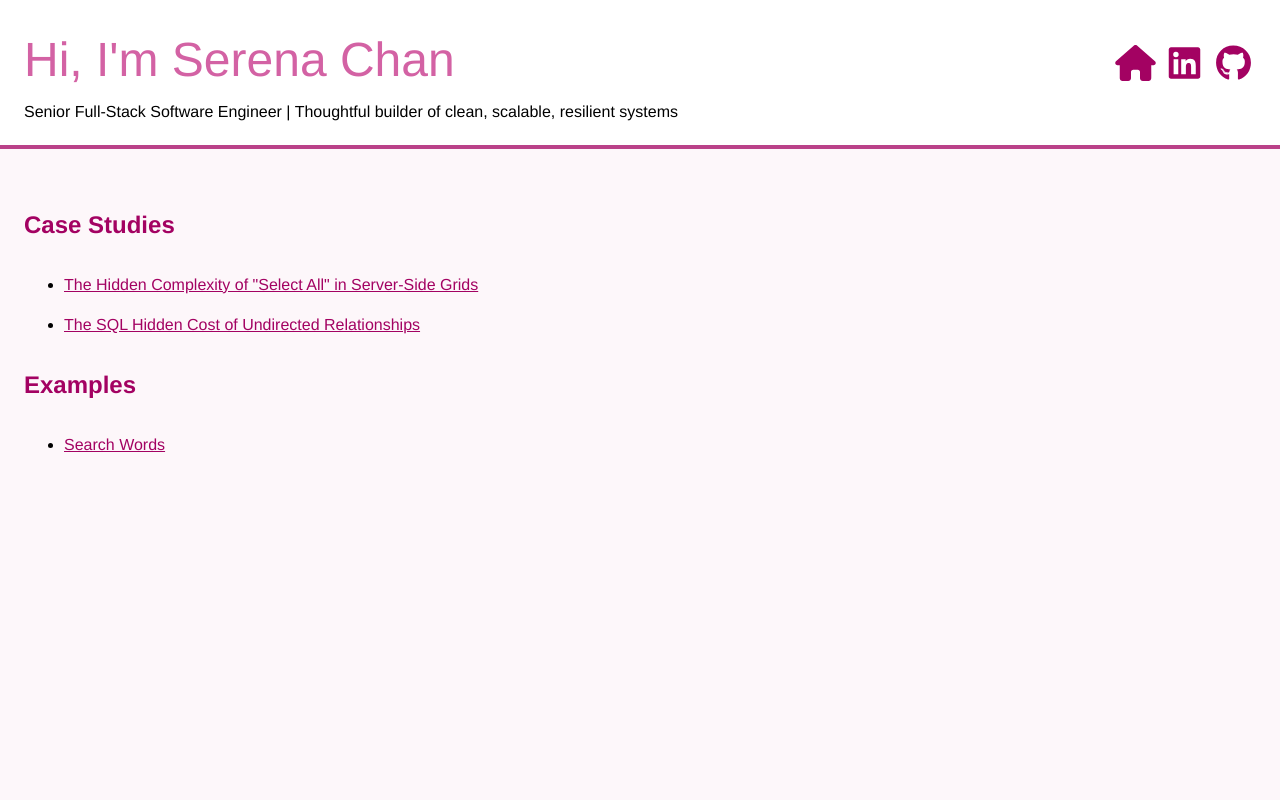
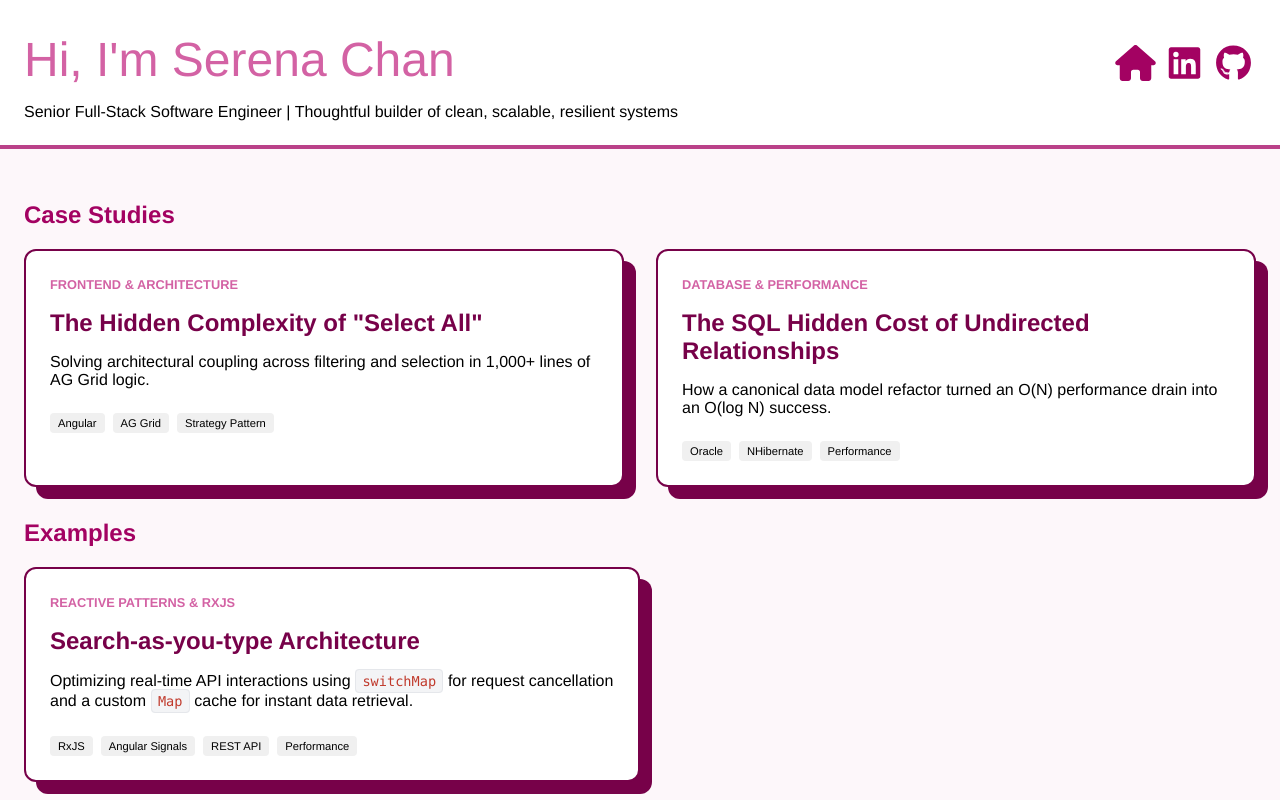
Before and after one commit to serenasychan/serenasychan.github.io, an Angular app: page / in a window 1280 px wide. Built offline with nearby package versions, Linux system fonts and the light colour scheme.

Commit message:
styling home pag

```diff
--- a/src/app/app.routes.ts
+++ b/src/app/app.routes.ts
@@ -6,7 +6,7 @@ import { CaseStudyAssociationsPageComponent } from '../pages/case-study-associat
 
 export const routes: Routes = [
   { path: '', component: TableOfContents },
-  { path: 'searchWords', component: SearchAsYouTypeComponent },
-  { path: 'selectAll', component: CaseStudySelectAllPageComponent },
+  { path: 'search-words', component: SearchAsYouTypeComponent },
+  { path: 'select-all', component: CaseStudySelectAllPageComponent },
   { path: 'associations', component: CaseStudyAssociationsPageComponent },
 ];
--- a/src/pages/search-as-you-type/search-as-you-type.component.scss
+++ b/src/pages/search-as-you-type/search-as-you-type.component.scss
@@ -4,6 +4,7 @@
   display: flex;
   flex-direction: row;
   flex: 1;
+  height: 100%;
   margin: 0 t.$space-xl;
 }
 
@@ -18,13 +19,12 @@ app-card {
   flex: 1;
   font-family: 'Courier New', Courier, monospace;
   font-size: 18pt;
-  margin-top: t.$space-l;
   max-width: 1000px;
 }
 
 #searchString {
   border: 2px solid t.$ui-accent-dark-75;
-  border-radius: t.$radius-l;
+  border-radius: t.$radius-m;
   color: t.$ui-accent-dark;
   font-family: 'Courier New', Courier, monospace;
   font-size: 18pt;
@@ -40,7 +40,7 @@ app-card {
     background-color: t.$ui-primary;
     border-radius: t.$radius-l;
     justify-content: center;
-    padding: 6px;
+    padding: t.$space-xs;
     margin: t.$space-m;
     min-width: 200px;
     text-align: center;
--- a/src/pages/table-of-contents/table-of-contents.html
+++ b/src/pages/table-of-contents/table-of-contents.html
@@ -1,10 +1,47 @@
-<h2>Case Studies</h2>
-<ul>
-  <!--  <li>Designing a Reusable Server-Side Grid Architecture in Angular</li>-->
-  <li><a href="./selectAll">The Hidden Complexity of "Select All" in Server-Side Grids</a></li>
-  <li><a href="./associations">The SQL Hidden Cost of Undirected Relationships</a></li>
-</ul>
-<h2>Examples</h2>
-<ul>
-  <li><a href="./searchWords">Search Words</a></li>
-</ul>
+<section class="gallery">
+  <h2 class="section-title">Case Studies</h2>
+  <div class="card-grid">
+    <a routerLink="select-all" class="project-card">
+      <div class="card-content">
+        <span class="category">Frontend & Architecture</span>
+        <h3>The Hidden Complexity of "Select All"</h3>
+        <p>Solving architectural coupling across filtering and selection in 1,000+ lines of AG Grid logic.</p>
+        <div class="tags">
+          <span>Angular</span><span>AG Grid</span><span>Strategy Pattern</span>
+        </div>
+      </div>
+    </a>
+
+    <a routerLink="/associations" class="project-card">
+      <div class="card-content">
+        <span class="category">Database & Performance</span>
+        <h3>The SQL Hidden Cost of Undirected Relationships</h3>
+        <p>How a canonical data model refactor turned an O(N) performance drain into an O(log N) success.</p>
+        <div class="tags">
+          <span>Oracle</span><span>NHibernate</span><span>Performance</span>
+        </div>
+      </div>
+    </a>
+
+  </div>
+</section>
+<section>
+  <h2 class="section-title">Examples</h2>
+  <div class="card-grid">
+
+    <a routerLink="/search-words" class="project-card">
+      <div class="card-content">
+        <span class="category">Reactive Patterns & RxJS</span>
+        <h3>Search-as-you-type Architecture</h3>
+        <p>
+          Optimizing real-time API interactions using <code>switchMap</code> for request cancellation
+          and a custom <code>Map</code> cache for instant data retrieval.
+        </p>
+        <div class="tags">
+          <span>RxJS</span><span>Angular Signals</span><span>REST API</span><span>Performance</span>
+        </div>
+      </div>
+    </a>
+
+  </div>
+</section>
--- a/src/pages/table-of-contents/table-of-contents.scss
+++ b/src/pages/table-of-contents/table-of-contents.scss
@@ -1,10 +1,60 @@
 @use '../../tokens' as t;
 
 :host {
-  line-height: 2;
   margin: 0 t.$space-l;
 }
 
 a:hover {
   background-color: t.$ui-primary-50;
 }
+
+.card-grid {
+  display: grid;
+  grid-template-columns: repeat(auto-fit, minmax(350px, 0.5fr));
+  gap: t.$space-xl;
+  margin-top: t.$space-m;
+  margin-bottom: t.$space-xl;
+}
+
+.project-card {
+  text-decoration: none;
+  color: inherit;
+  background: white;
+  border: 2px solid t.$brand-plum;
+  border-radius: t.$radius-l;
+  padding: t.$space-l;
+  transition: transform 0.2s ease;
+
+  box-shadow: 12px 12px 0 t.$brand-plum;
+
+  &:hover {
+    transform: translate(-4px, -4px);
+    box-shadow: 16px 16px 0 t.$brand-orange;
+  }
+
+  h3 {
+    margin: 1rem 0;
+    font-size: 1.5rem;
+    color: t.$brand-plum;
+  }
+
+  .category {
+    font-size: 0.8rem;
+    font-weight: bold;
+    text-transform: uppercase;
+    color: t.$brand-pink;
+  }
+
+  .tags {
+    display: flex;
+    gap: 0.5rem;
+    margin-top: 1.5rem;
+
+    span {
+      background: #f0f0f0;
+      padding: 4px 8px;
+      font-size: 0.7rem;
+      border-radius: 4px;
+    }
+  }
+}
--- a/src/pages/table-of-contents/table-of-contents.ts
+++ b/src/pages/table-of-contents/table-of-contents.ts
@@ -1,8 +1,11 @@
 import { Component } from '@angular/core';
+import { RouterLink } from '@angular/router';
 
 @Component({
   selector: 'app-table-of-contents',
-  imports: [],
+  imports: [
+    RouterLink
+  ],
   templateUrl: './table-of-contents.html',
   styleUrl: './table-of-contents.scss',
 })
```
